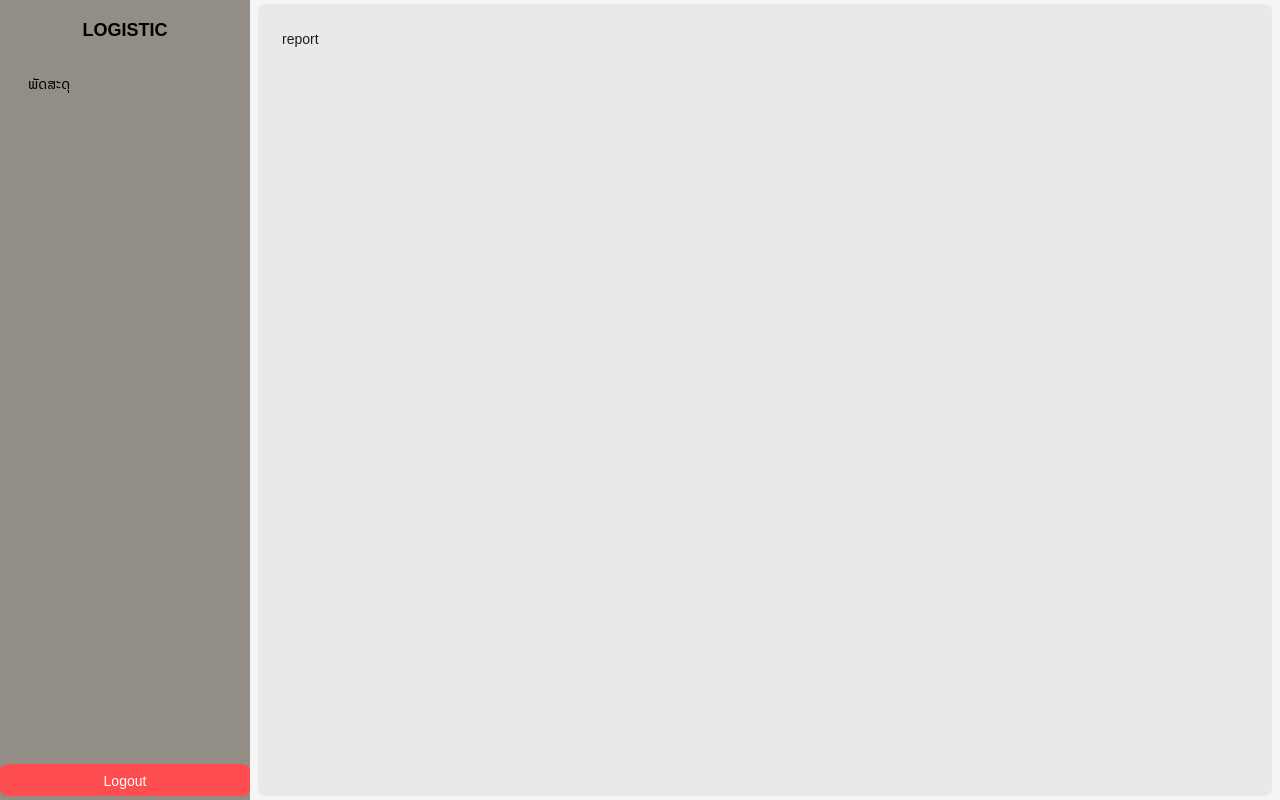
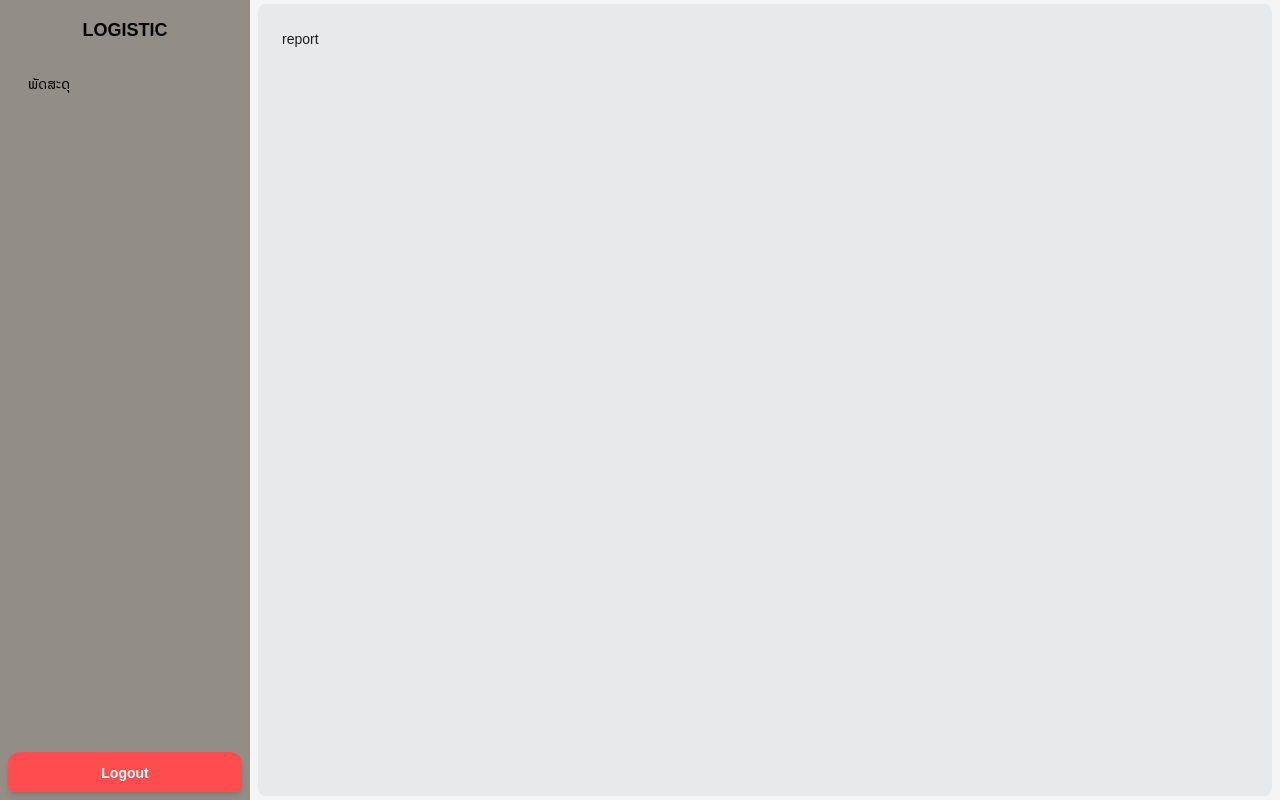
Before and after one commit to phup2555/FrontLogistic, a React (Vite) app: page /Report in a window 1280 px wide. Built offline with nearby package versions, Linux system fonts and the light colour scheme; sample sign-in values are in the browser's storage.

Commit message:
mainlayout route

```diff
--- a/src/App.jsx
+++ b/src/App.jsx
@@ -9,32 +9,12 @@ export default function App() {
   return (
     <BrowserRouter>
       <Routes>
-        <Route path="/" element={<Login />} />
-        <Route
-          path="/Dashboard"
-          element={
-            <MainLayout>
-              <Dashboard />
-            </MainLayout>
-          }
-        />
-        <Route
-          path="/In"
-          element={
-            <MainLayout>
-              <StockIn />
-            </MainLayout>
-          }
-        />
-
-        <Route
-          path="/Report"
-          element={
-            <MainLayout>
-              <Report />
-            </MainLayout>
-          }
-        />
+        <Route index path="/" element={<Login />} />
+        <Route element={<MainLayout />}>
+          <Route path="/Dashboard" element={<Dashboard />} />
+          <Route path="/Report" element={<Report />} />
+          <Route path="/In" element={<StockIn />} />
+        </Route>
       </Routes>
     </BrowserRouter>
   );
--- a/src/component/Mainlayout.jsx
+++ b/src/component/Mainlayout.jsx
@@ -1,9 +1,10 @@
-import React, { useState, useEffect } from "react";
+import React, { useState, useEffect, use } from "react";
 import { Layout, Menu, Grid, Button } from "antd";
 import { TbReportSearch } from "react-icons/tb";
 import { checkAdmin } from "../utils/roleHelper";
 import { MenuOutlined, CloseOutlined } from "@ant-design/icons";
 import { useNavigate, useLocation } from "react-router-dom";
+import { Outlet } from "react-router-dom";
 
 const { Sider, Content } = Layout;
 const { useBreakpoint } = Grid;
@@ -16,6 +17,7 @@ export default function MainLayout({ children }) {
   const navigate = useNavigate();
   const location = useLocation();
   const screens = useBreakpoint();
+  const token = localStorage.getItem("token");
 
   useEffect(() => {
     const isMobile = !screens.md;
@@ -42,6 +44,12 @@ export default function MainLayout({ children }) {
 
   const siderWidth = 250;
   const siderCollapsedWidth = 80;
+
+  useEffect(() => {
+    if (!token) {
+      navigate("/");
+    }
+  }, [token, navigate]);
 
   return (
     <Layout style={{ minHeight: "100vh" }}>
@@ -88,7 +96,7 @@ export default function MainLayout({ children }) {
             if (mobileView) setSidebarVisible(false);
           }}
         />
-        <div className="absolute bottom-0 left-0 w-full  flex justify-center">
+        <div className="absolute bottom-0 left-0 w-full flex justify-center p-2">
           <Button
             type="primary"
             danger
@@ -96,7 +104,17 @@ export default function MainLayout({ children }) {
               navigate("/");
               localStorage.clear();
             }}
-            className="w-full m-0 p-0 rounded-lg mb-1"
+            className="
+      w-full
+      bg-gradient-to-r from-red-600 to-red-500
+      hover:from-red-700 hover:to-red-600
+      text-white font-semibold
+      rounded-tl-xl rounded-tr-xl
+      shadow-md hover:shadow-lg
+      transition-all duration-300
+      py-5
+      border-none
+    "
           >
             Logout
           </Button>
@@ -141,7 +159,7 @@ export default function MainLayout({ children }) {
             borderRadius: 8,
           }}
         >
-          {children}
+          <Outlet />
         </Content>
       </Layout>
     </Layout>
--- a/src/page/StockIn.jsx
+++ b/src/page/StockIn.jsx
@@ -164,9 +164,9 @@ export default function StockIn() {
         ? new Date(d.pd_out_date).toLocaleDateString("en-GB")
         : "";
       const status =
-        d.pd_status == 1
+        d.pd_status == "in_storage"
           ? "🟢 ຢູ່ໃນສາງ"
-          : d.pd_status == 2
+          : d.pd_status == "withdrawn"
           ? "🔴 ນຳອອກແລ້ວ"
           : "";
 
```
